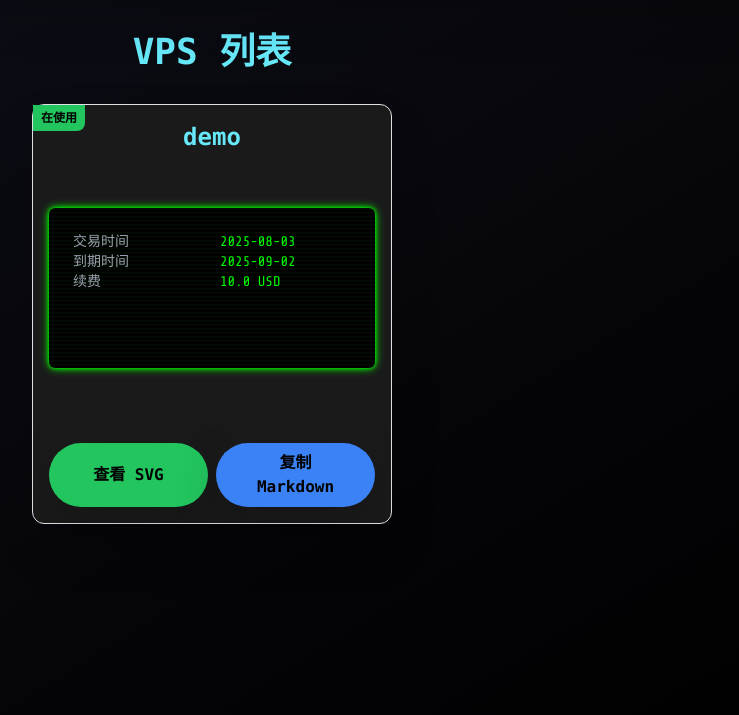
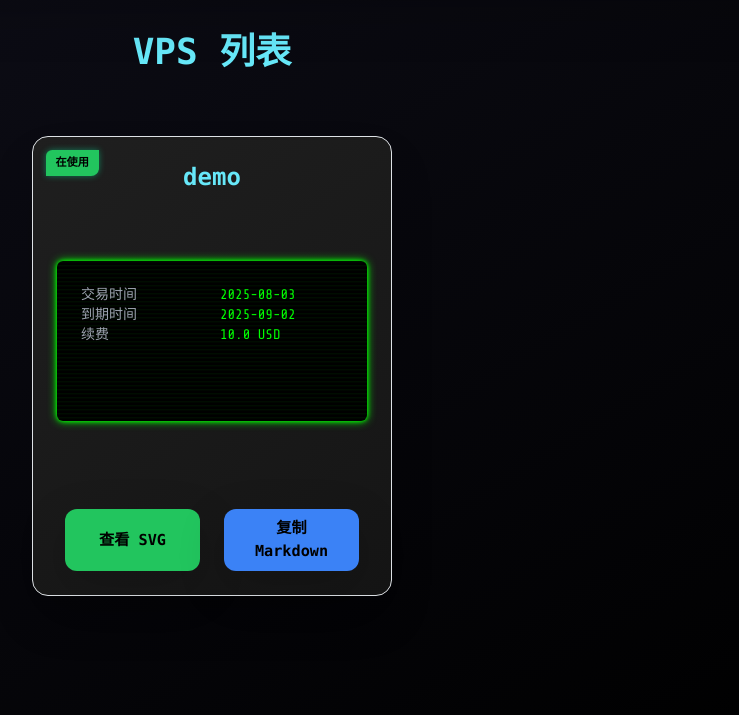
Before and after one commit to podcctv/vps-value-calculator, a Flask app: page /vps in a window 1280 px wide. Shown: the part 85-800 px from the top of the page, without its empty margins (428-1167 px from the left). Run offline with Flask 3, Linux system fonts and the light colour scheme; some libraries are stand-ins or nearby versions.

Commit message:
style: modernize VPS card layout

```diff
--- a/static/css/cards.css
+++ b/static/css/cards.css
@@ -1,30 +1,126 @@
+/* 卡片容器布局 */
 .card-container {
   display: flex;
   flex-wrap: wrap;
-  gap: 1.5rem;
+  gap: 2rem;
   justify-content: center;
   align-items: stretch;
+  padding: 2rem;
 }
 
+/* 单个卡片样式 */
 .vps-card {
+  position: relative;
   display: flex;
   flex-direction: column;
   justify-content: space-between;
-  height: 420px;
   width: 360px;
-  padding: 1rem;
-  background: #1a1a1a;
-  border-radius: 12px;
+  height: 460px;
+  padding: 1.5rem;
+  background: linear-gradient(145deg, #1f1f1f, #151515);
+  border-radius: 16px;
+  box-shadow: 0 4px 12px rgba(0, 255, 170, 0.08), 0 0 0 1px rgba(0, 255, 170, 0.15);
+  border: 1px solid rgba(0, 255, 170, 0.2);
+  transition: transform 0.2s ease-in-out, box-shadow 0.2s ease-in-out;
 }
 
+.vps-card:hover {
+  transform: translateY(-6px);
+  box-shadow: 0 8px 20px rgba(0, 255, 170, 0.2), 0 0 0 1px rgba(0, 255, 170, 0.3);
+}
+
+/* 顶部状态角标 */
 .status-badge {
   position: absolute;
-  top: 0;
-  left: 0;
-  padding: 0.25rem 0.5rem;
-  font-size: 0.75rem;
+  top: 0.8rem;
+  left: 0.8rem;
+  padding: 0.3rem 0.6rem;
+  font-size: 0.7rem;
   font-weight: bold;
+  background-color: #00ffae;
   color: #000;
   border-bottom-right-radius: 0.5rem;
+  border-top-left-radius: 0.4rem;
+  box-shadow: 0 0 6px rgba(0, 255, 170, 0.4);
   z-index: 10;
 }
+
+/* 状态颜色分类 */
+.status-badge.active {
+  background-color: #00ffae;
+}
+.status-badge.transferred {
+  background-color: #ffa500;
+}
+.status-badge.disabled {
+  background-color: #ff4d4d;
+}
+
+/* 卡片标题 */
+.vps-card h3 {
+  color: #00eaff;
+  text-align: center;
+  font-size: 1.4rem;
+  margin-bottom: 0.8rem;
+  letter-spacing: 1px;
+}
+
+/* 子标题/备注 */
+.vps-card .subtitle {
+  text-align: center;
+  color: #999;
+  font-size: 0.9rem;
+  margin-bottom: 1.2rem;
+}
+
+/* 内容主体：类似 CRT 风格文本框 */
+.vps-card .card-body {
+  background: radial-gradient(circle at top left, #000000 20%, #0f0f0f 100%);
+  border-radius: 10px;
+  padding: 1rem;
+  color: #00ff55;
+  font-family: 'Courier New', Courier, monospace;
+  font-size: 0.95rem;
+  line-height: 1.5;
+  box-shadow: inset 0 0 10px #00ff55;
+  border: 1px solid rgba(0, 255, 170, 0.1);
+  min-height: 160px;
+}
+
+/* 底部按钮区域 */
+.vps-card .card-footer {
+  display: flex;
+  justify-content: space-between;
+  margin-top: 1.5rem;
+}
+
+/* 按钮样式 */
+.vps-card button,
+.vps-card .btn {
+  flex: 1;
+  margin: 0 0.5rem;
+  padding: 0.6rem 1rem;
+  font-weight: bold;
+  font-size: 0.95rem;
+  border-radius: 12px;
+  border: none;
+  cursor: pointer;
+  transition: all 0.2s ease-in-out;
+}
+
+/* SVG 按钮 */
+.vps-card .btn-svg {
+  background: linear-gradient(to right, #34e89e, #0f3443);
+  color: white;
+}
+
+/* Markdown 复制按钮 */
+.vps-card .btn-md {
+  background: linear-gradient(to right, #3a7bd5, #00d2ff);
+  color: white;
+}
+
+.vps-card .btn:hover {
+  transform: translateY(-2px);
+  opacity: 0.9;
+}
```
